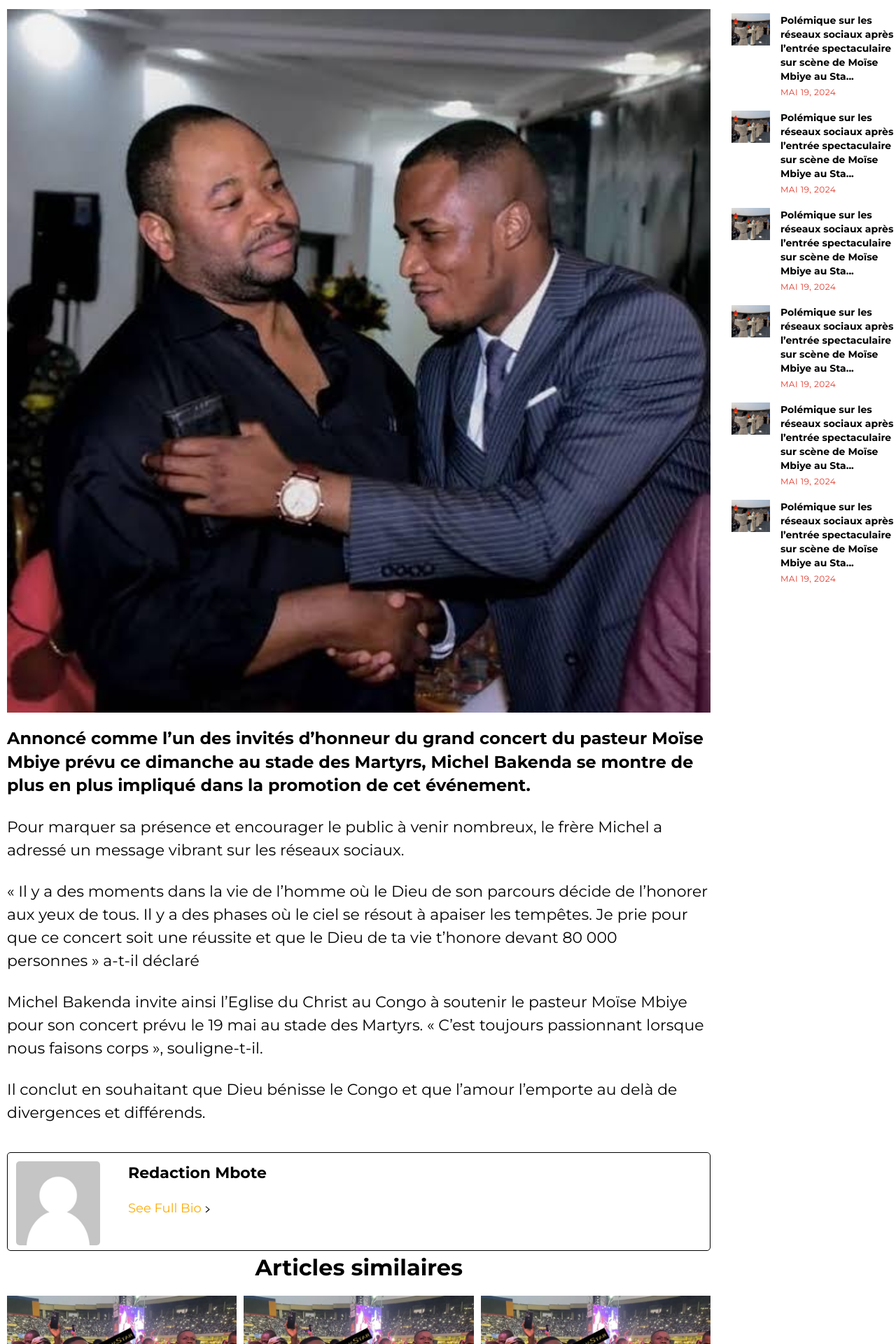
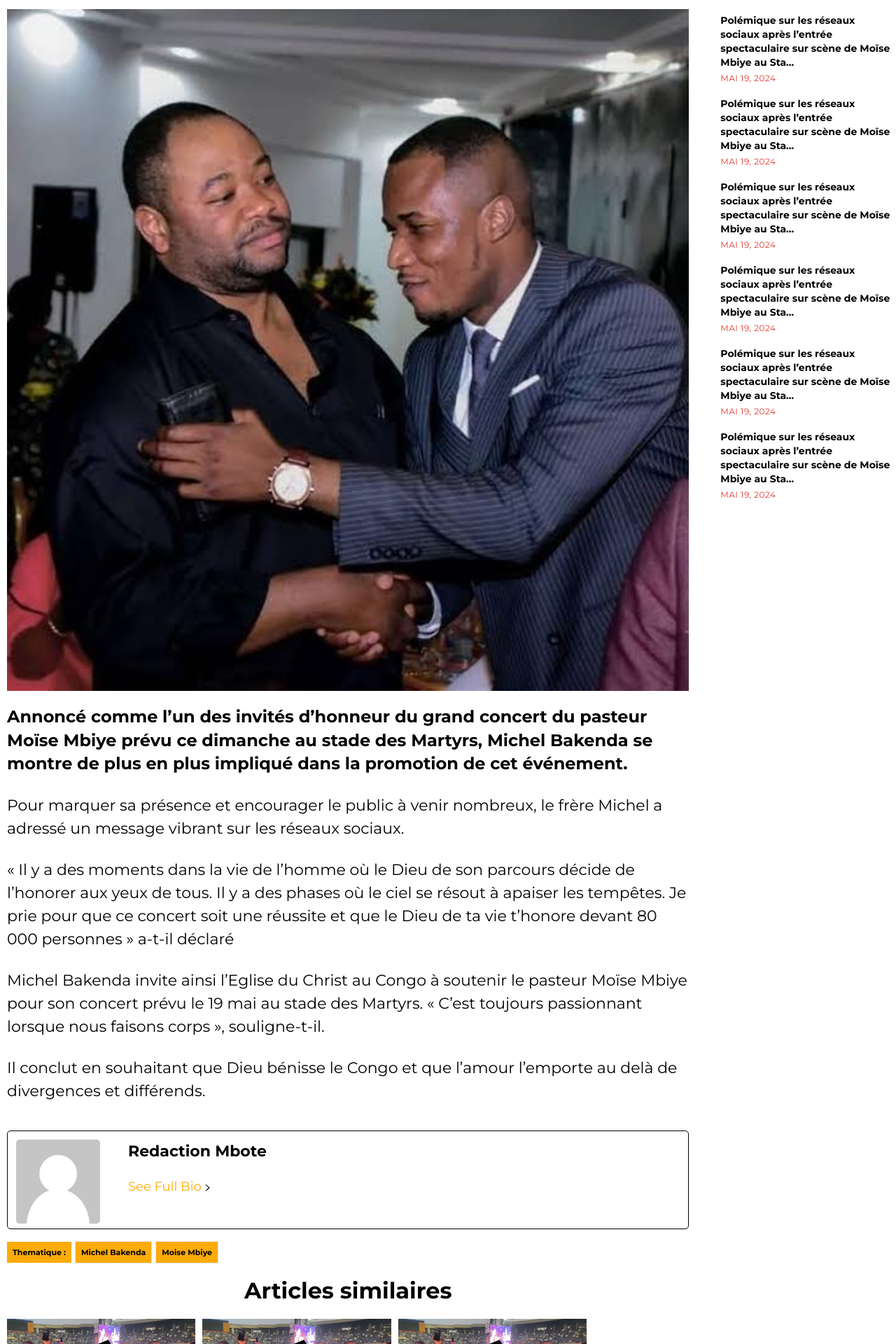
Before and after one commit to JoeMayinzi/mbote.cd, a Next.js app: page /article in a window 1280 px wide. Shown: the part 620-2540 px from the top of the page at 70% size. Built offline with nearby package versions, Linux system fonts and the light colour scheme.

Commit message:
inteigration : make the author page responsie

```diff
--- a/src/app/article/page.jsx
+++ b/src/app/article/page.jsx
@@ -26,7 +26,7 @@ export default function Article() {
               </h1>
             </div>
           </div>
-          <div className=" block md:flex gap-[20px] ">
+          <div className=" block lg:flex gap-[20px] ">
             <div className=" px-0 md:px-[10px]">
               <div>
                 <time class=" text-xs">mai 16, 2023</time>
@@ -145,17 +145,45 @@ export default function Article() {
                   </div>
                 </div>
               </div>
+              <div className=" my-5">
+                <div className="flex gap-[5px] ">
+                  <div>
+                    <a
+                      className="bg-[#FDAB09] font-bold text-[11px] p-2"
+                      href="/"
+                    >
+                      Thematique :
+                    </a>
+                  </div>
+                  <div>
+                    <a
+                      className="bg-[#FDAB09] font-bold text-[11px] p-2 hover:text-white border hover:border-black"
+                      href="/"
+                    >
+                      Michel Bakenda
+                    </a>
+                  </div>
+                  <div>
+                    <a
+                      className="bg-[#FDAB09] font-bold text-[11px] p-2 hover:text-white border hover:border-black"
+                      href="/"
+                    >
+                      Moise Mbiye
+                    </a>
+                  </div>
+                </div>
+              </div>
               <div>
                 <div className="text-center">
                   <h4 className="text-[32px] font-bold mb-4">
                     Articles similaires
                   </h4>
                 </div>
-                <div className="grid grid-cols-3 gap-[10px] ">
-                  <div>
+                <div className="flex gap-[10px] ">
+                  <div className=" w-full h-full md:w-[269.467px] ">
                     <div>
                       <Image
-                        className=" w-full h-auto"
+                        className=" h-auto md:h-[161px] "
                         src={smilaryImg}
                         objectFit="contain"
                         alt="similary image"
@@ -181,10 +209,10 @@ export default function Article() {
                       </div>
                     </div>
                   </div>
-                  <div>
+                  <div className=" w-full h-full md:w-[269.467px] ">
                     <div>
                       <Image
-                        className=" w-full h-auto"
+                        className=" h-auto md:h-[161px] "
                         src={smilaryImg}
                         objectFit="contain"
                         alt="similary image"
@@ -210,10 +238,10 @@ export default function Article() {
                       </div>
                     </div>
                   </div>
-                  <div>
+                  <div className=" w-full h-full md:w-[269.467px] ">
                     <div>
                       <Image
-                        className=" w-full h-auto"
+                        className=" h-auto md:h-[161px] "
                         src={smilaryImg}
                         objectFit="contain"
                         alt="similary image"
@@ -505,7 +533,44 @@ export default function Article() {
                         <Image
                           className=" w-full h-auto"
                           src={LastArticlesImg}
-                          objectFit="contain"
+                          width="269"
+                          height="161"
+                          alt="img"
+                        />
+                      </div>
+                    </div>
+                    <div className="w-[70%] md:w-fit py-0 md:py-4">
+                      <div>
+                        <h3 className="text-xs md:text-sm font-extrabold leading-[1.2]">
+                          Kérozene : « Il renversa le stade des martyrs, bravo
+                          au pasteur Moise Mbiye, bravo à tous les congol...
+                        </h3>
+                      </div>
+                      <div>
+                        <span className="text-[#e3382b] text-xs  font-medium tracking-[.5px] uppercase">
+                          <time datetime="">mai 20, 2024</time>
+                        </span>
+                      </div>
+                      <div className="hidden md:block mt-4">
+                        <p className="text-xs leading-[1.2] text-[#767676] ">
+                          Le méga concert donné hier par le pasteur gospel Moïse
+                          Mbiye au stade des Martyrs de Kinshasa a fait le tour
+                          des réseaux sociaux. Parmi les nombreuses réactions,
+                          celle de la star ivoirienne Kerozene ...
+                        </p>
+                      </div>
+                    </div>
+                  </div>
+                </div>
+                <div className=" mb-4">
+                  <div className="flex gap-x-[15px] gap-y-[15px] ">
+                    <div className="w-[30%] md:w-fit ">
+                      <div>
+                        <Image
+                          className=" w-full h-auto"
+                          src={LastArticlesImg}
+                          width="269"
+                          height="161"
                           alt="img"
                         />
                       </div>
@@ -537,7 +602,7 @@ export default function Article() {
             </div>
             <div className="sticky top-0 mt-24 ">
               <div className="flex gap-y-[15px] gap-x-[15px] mb-[15px] ">
-                <div className=" w-full">
+                <div className=" md:flex-1 w-full">
                   <Image
                     className=" w-full md:w-[130px] h-[78.1167px]  md:h-auto"
                     src={smallArticle}
@@ -563,7 +628,7 @@ export default function Article() {
                 </div>
               </div>
               <div className="flex gap-y-[15px] gap-x-[15px] mb-[15px]">
-                <div className=" w-full">
+                <div className="md:flex-1 w-full">
                   <Image
                     className=" w-full md:w-[130px] h-[78.1167px] md:h-auto"
                     src={smallArticle}
@@ -588,7 +653,7 @@ export default function Article() {
                 </div>
               </div>
               <div className="flex gap-y-[15px] gap-x-[15px] mb-[15px]">
-                <div className=" w-full">
+                <div className="md:flex-1 w-full">
                   <Image
                     className="w-full md:w-[130px] h-[78.1167px] md:h-auto"
                     src={smallArticle}
@@ -613,7 +678,7 @@ export default function Article() {
                 </div>
               </div>
               <div className="flex gap-y-[15px] gap-x-[15px] mb-[15px]">
-                <div className=" w-full">
+                <div className="md:flex-1 w-full">
                   <Image
                     className="w-full md:w-[130px] h-[78.1167px] md:h-auto"
                     src={smallArticle}
@@ -638,7 +703,7 @@ export default function Article() {
                 </div>
               </div>
               <div className="flex gap-y-[15px] gap-x-[15px] mb-[15px]">
-                <div className=" w-full">
+                <div className="md:flex-1 w-full">
                   <Image
                     className="w-full md:w-[130px] h-[78.1167px] md:h-auto"
                     src={smallArticle}
@@ -663,7 +728,7 @@ export default function Article() {
                 </div>
               </div>
               <div className="flex gap-y-[15px] gap-x-[15px]">
-                <div className=" w-full">
+                <div className="md:flex-1 w-full">
                   <Image
                     className="w-full md:w-[130px] h-[78.1167px] md:h-auto"
                     src={smallArticle}
```
Also changed, not shown: src/app/searchpage/page.jsx (+48 -48 lines).
